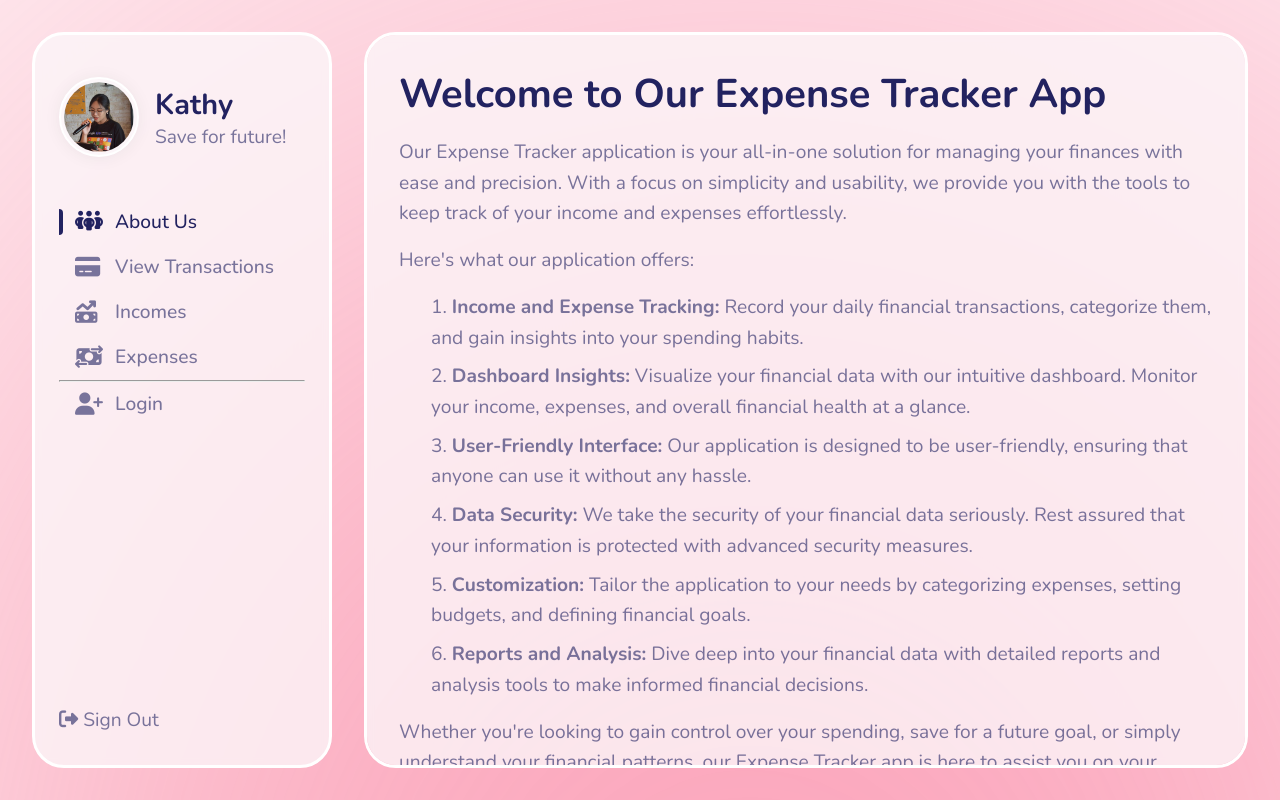
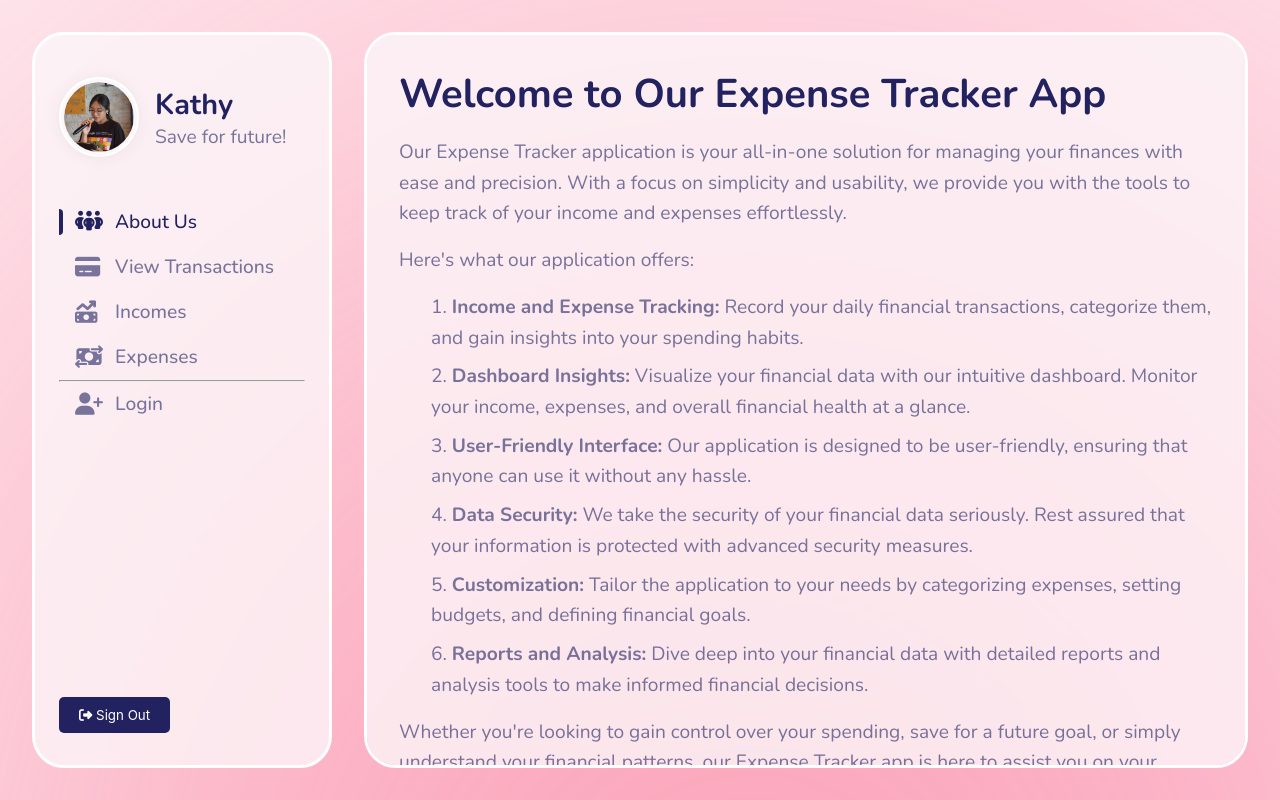
Before and after one commit to LamHoangCatVy/budget-tracker, a React (Create React App) app in the folder budget-tracker/: page / in a window 1280 px wide. Shown: the top 800 px of the page. Built offline with nearby package versions, Linux system fonts and the light colour scheme.

Commit message:
Added useLogout Hook

```diff
--- a/budget-tracker/src/Components/Navigation/Navigation.js
+++ b/budget-tracker/src/Components/Navigation/Navigation.js
@@ -2,8 +2,14 @@ import styled from "styled-components";
 import avatar from "../../img/avt.jpg";
 import { signout } from "../../utils/Icons";
 import { menuItems, loginItem, signupItem } from "../../utils/menuItems";
+import { useLogout } from "../../hooks/useLogout";
 
 const Navigation = ({ active, setActive }) => {
+  const { logout } = useLogout();
+
+  const handleClick = () => {
+    logout()
+  }
 
   return (
     <NavStyled>
@@ -42,7 +48,7 @@ const Navigation = ({ active, setActive }) => {
         })}
       </ul>
       <div className="bottom-nav">
-        <li>{signout} Sign Out</li>
+        <ButtonStyled onClick={handleClick}>{signout} Sign Out</ButtonStyled>
       </div>
     </NavStyled>
   );
@@ -125,4 +131,14 @@ const NavStyled = styled.nav`
   }
 `;
 
+const ButtonStyled = styled.button`
+  font-family: "Inter", sans-serif;
+  padding: 10px 20px;
+  border-radius: 5px;
+  border: none;
+  background-color: #222260;
+  color: white;
+  cursor: pointer;
+`;
+
 export default Navigation;
--- /dev/null
+++ b/budget-tracker/src/hooks/useLogout.js
@@ -0,0 +1,13 @@
+import { useAuthContext } from "./useAuthContext";
+
+export const useLogout = () => {
+  const { dispatch } = useAuthContext();
+  const logout = () => {
+    //remove user from storage
+    localStorage.removeItem("user");
+
+    dispatch({ type: "LOGOUT" });
+  };
+
+  return {logout}
+};
```
